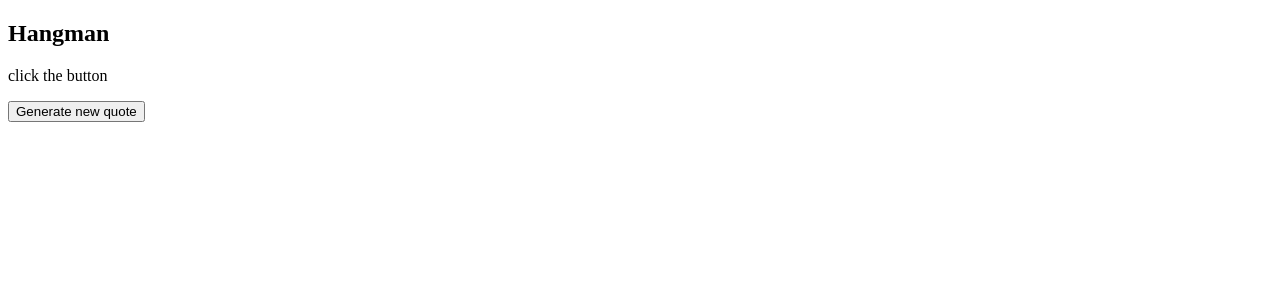
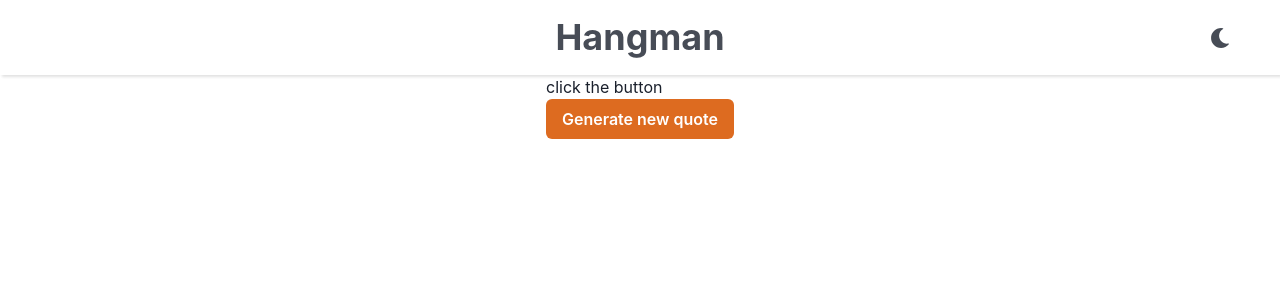
Before and after one commit to Tami1901/Hangman, a Next.js app: page /hangman in a window 1280 px wide. Shown: the top 300 px of the page. Built offline with nearby package versions, Linux system fonts and the light colour scheme.

Commit message:
add chakra

```diff
--- /dev/null
+++ b/components/Header.tsx
@@ -0,0 +1,24 @@
+import { Box, Flex, Heading, useColorModeValue } from '@chakra-ui/react';
+import React from 'react';
+import ThemeSwitcher from './ThemeSwitcher';
+
+const Header = () => {
+  return (
+    <Flex
+      as="header"
+      position="relative"
+      justifyContent="space-around"
+      alignItems="center"
+      opacity="0.8"
+      boxShadow="rgba(0, 0, 0, 0.15) 1.95px 1.95px 2.6px"
+      p="4"
+    >
+      <Heading>Hangman</Heading>
+      <Box position="absolute" right="10">
+        <ThemeSwitcher />
+      </Box>
+    </Flex>
+  );
+};
+
+export default Header;
--- /dev/null
+++ b/components/ThemeSwitcher.tsx
@@ -0,0 +1,31 @@
+import { Box, IconButton, useColorModeValue } from '@chakra-ui/react';
+import { FaMoon, FaSun } from 'react-icons/fa';
+import { useColorMode } from '@chakra-ui/react';
+
+const ThemeSwitcher = () => {
+  const { colorMode, toggleColorMode } = useColorMode();
+
+  return (
+    <Box>
+      {colorMode === 'dark' ? (
+        <IconButton
+          aria-label="dark"
+          bg="transparent"
+          fontSize="20px"
+          icon={<FaSun />}
+          onClick={toggleColorMode}
+        />
+      ) : (
+        <IconButton
+          aria-label="light"
+          bg="transparent"
+          icon={<FaMoon />}
+          onClick={toggleColorMode}
+          fontSize="20px"
+        />
+      )}
+    </Box>
+  );
+};
+
+export default ThemeSwitcher;
--- a/package.json
+++ b/package.json
@@ -8,11 +8,16 @@
     "lint": "next lint"
   },
   "dependencies": {
+    "@chakra-ui/react": "^1.7.1",
+    "@emotion/react": "^11",
+    "@emotion/styled": "^11",
     "@reduxjs/toolkit": "^1.6.2",
     "axios": "^0.24.0",
+    "framer-motion": "^4",
     "next": "12.0.4",
     "react": "17.0.2",
     "react-dom": "17.0.2",
+    "react-icons": "^4.3.1",
     "react-redux": "^7.2.6"
   },
   "devDependencies": {
--- a/pages/_app.tsx
+++ b/pages/_app.tsx
@@ -1,14 +1,14 @@
 import { Provider } from 'react-redux';
 import type { AppProps } from 'next/app';
 import { store } from '../app/store';
+import { ChakraProvider } from '@chakra-ui/react';
 
-function MyApp({
-  Component,
-  pageProps,
-}: AppProps) {
+function MyApp({ Component, pageProps }: AppProps) {
   return (
     <Provider store={store}>
-      <Component {...pageProps} />
+      <ChakraProvider>
+        <Component {...pageProps} />
+      </ChakraProvider>
     </Provider>
   );
 }
--- a/pages/hangman.tsx
+++ b/pages/hangman.tsx
@@ -1,26 +1,36 @@
-import { NextPage } from "next";
-import { useAppDispatch, useAppSelector } from "../app/hooks";
-import { getQuote, quoteSelector } from "../features";
+import { Box, Heading, Button, VStack } from '@chakra-ui/react';
+import { NextPage } from 'next';
+import React from 'react';
+import { useAppDispatch, useAppSelector } from '../app/hooks';
+import Header from '../components/Header';
+import ThemeSwitcher from '../components/ThemeSwitcher';
+import { getQuote, quoteSelector } from '../features';
 
 const Quote: NextPage = () => {
   const dispatch = useAppDispatch();
-  const {
-    data,
-    pending,
-    error,
-  } = useAppSelector(quoteSelector)
+  const { data, pending, error } = useAppSelector(quoteSelector);
 
   return (
-    <div>
-      <h2>Hangman</h2>
-      {pending && <p>Loading...</p>}
-      {data && <p>{data.content}</p>}
-      {error && <p>Oops, something went wrong</p>}
-      <button onClick={() => dispatch(getQuote())} disabled={pending}>
-        Generate new quote
-      </button>
-    </div>
-  )
-}
+    <>
+      <Header />
+      <Box display="flex" width="100%" height="100vh" justifyContent="center">
+        <VStack>
+          <Box>
+            {pending && <p>Loading...</p>}
+            {data && <p>{data.content}</p>}
+            {error && <p>Oops, something went wrong</p>}
+            <Button
+              onClick={() => dispatch(getQuote())}
+              disabled={pending}
+              colorScheme="orange"
+            >
+              Generate new quote
+            </Button>
+          </Box>
+        </VStack>
+      </Box>
+    </>
+  );
+};
 
 export default Quote;
```
Also changed, not shown: 1 other file (tests, documents, lock files or other folders).
